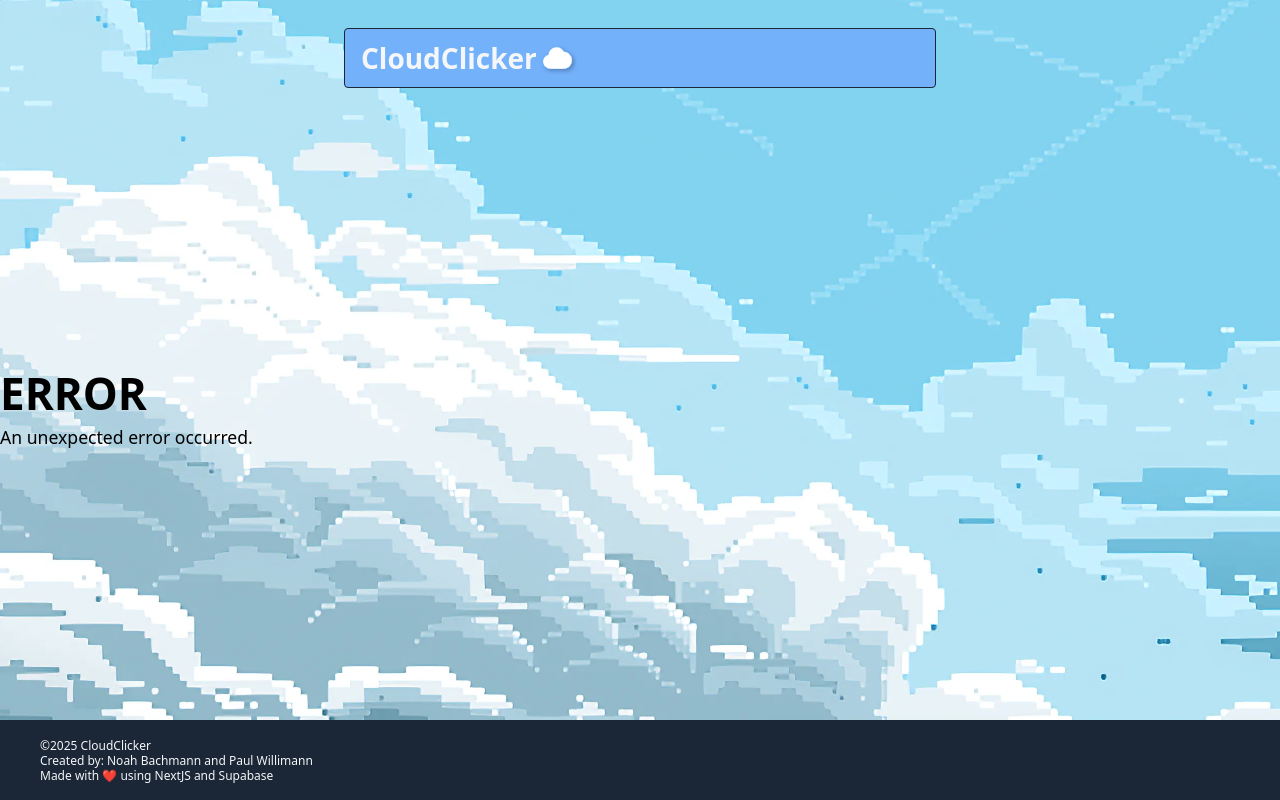
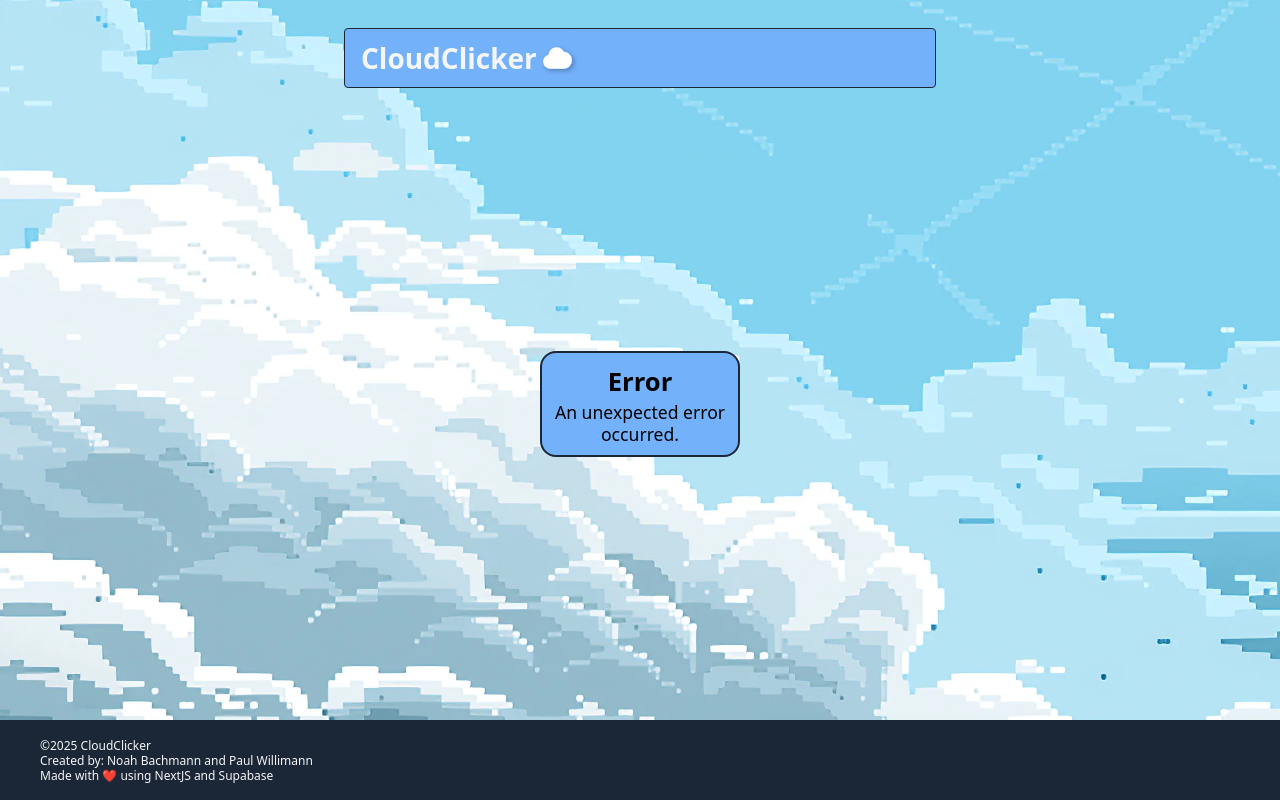
Before and after one commit to noahbachmann/m346_cloud_cookies, a Next.js app: page /error in a window 1280 px wide. Built offline with nearby package versions, Linux system fonts and the light colour scheme; no server answers.

Commit message:
¨feat: change error page

```diff
--- a/app/error/page.jsx
+++ b/app/error/page.jsx
@@ -6,9 +6,11 @@ export default function ErrorPage() {
 	const message = params.get('message')
 
 	return (
-		<div>
-			<h1>Error</h1>
-			<p>{message || 'An unexpected error occurred.'}</p>
+		<div className="container container-form max-w-200! p-10!">
+			<div className="flex flex-col text-center">
+				<h2 className="font-bold!">Error</h2>
+				<p>{message || 'An unexpected error occurred.'}</p>
+			</div>
 		</div>
 	)
 }
```
